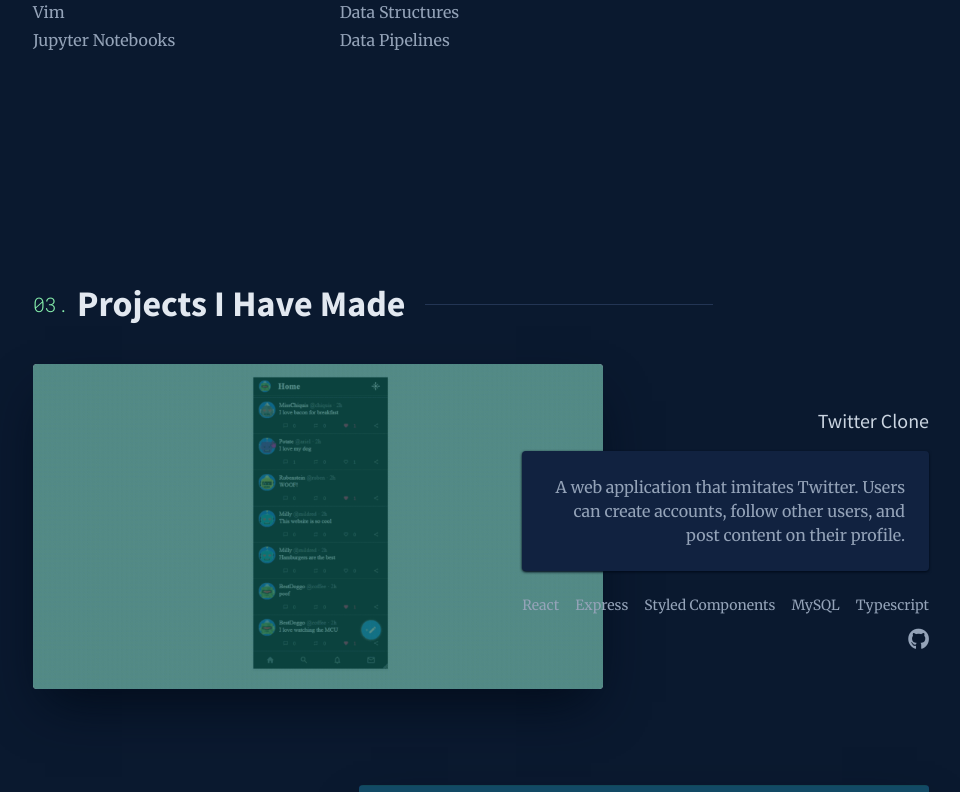
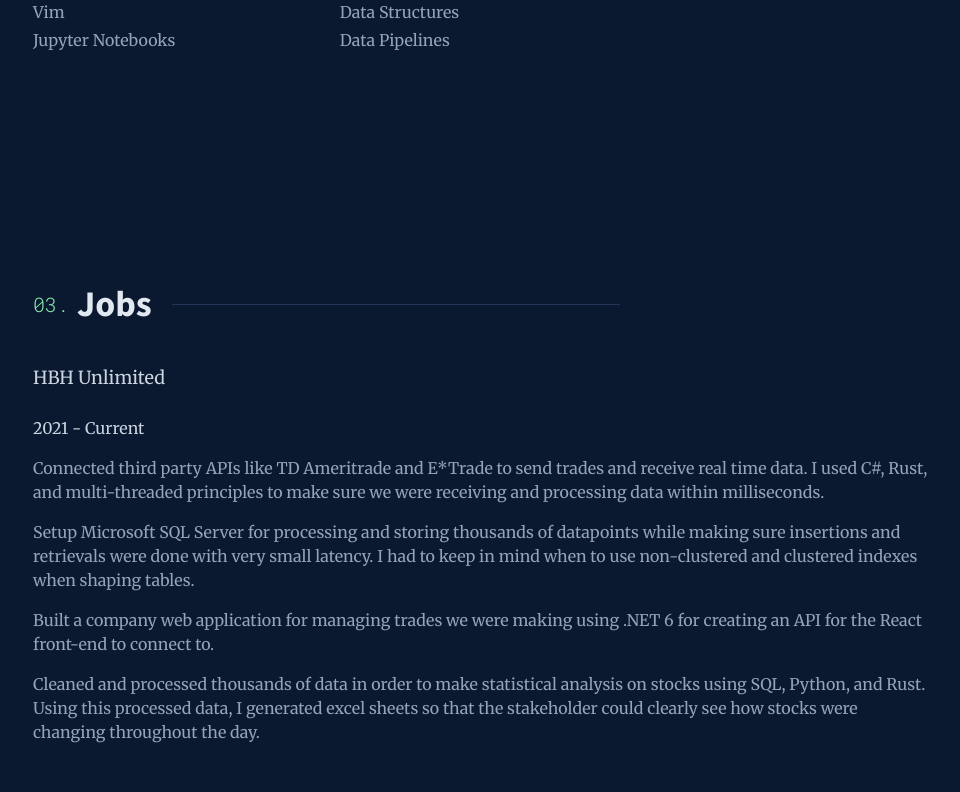
Before and after one commit to alira008/alira008.github.io, a React (Create React App) app: page / in a window 1280 px wide. Shown: the part 2000-2792 px from the top of the page, without its empty margins (159-1119 px from the left). Built offline with nearby package versions, Linux system fonts and the light colour scheme.

Commit message:
added jobs

```diff
--- a/src/App.js
+++ b/src/App.js
@@ -217,10 +217,43 @@
           </div>
         </section>
         <section
+          id="Jobs"
+          className="flex flex-col py-14 mx-auto max-w-xl lg:py-28 lg:max-w-4xl"
+        >
+          <h2 className="flex items-center mt-2 mb-10 font-sans text-2xl font-bold lg:text-4xl text-slate-200 before:content-['03.'] before:font-mono before:font-light before:text-green-300 before:text-xl before:mr-2 after:ml-2 md:after:ml-3 lg:after:ml-5 after:w-8 md:after:w-64 lg:after:w-1/2 after:h-px after:bg-navy-100">
+            Jobs
+          </h2>
+          <p className="mb-6 text-lg text-slate-300">HBH Unlimited</p>
+          <p className="mb-4 text-slate-300">2021 - Current</p>
+          <p className="mb-4">
+            Connected third party APIs like TD Ameritrade and E*Trade to send
+            trades and receive real time data. I used C#, Rust, and
+            multi-threaded principles to make sure we were receiving and
+            processing data within milliseconds.
+          </p>
+          <p className="mb-4">
+            Setup Microsoft SQL Server for processing and storing thousands of
+            datapoints while making sure insertions and retrievals were done
+            with very small latency. I had to keep in mind when to use
+            non-clustered and clustered indexes when shaping tables.
+          </p>
+          <p className="mb-4">
+            Built a company web application for managing trades we were making
+            using .NET 6 for creating an API for the React front-end to connect
+            to.
+          </p>
+          <p>
+            Cleaned and processed thousands of data in order to make statistical
+            analysis on stocks using SQL, Python, and Rust. Using this processed
+            data, I generated excel sheets so that the stakeholder could clearly
+            see how stocks were changing throughout the day.
+          </p>
+        </section>
+        <section
           id="Projects"
           className="flex flex-col py-14 mx-auto max-w-xl lg:py-28 lg:max-w-4xl"
         >
-          <h2 className="flex items-center mt-2 mb-10 font-sans text-2xl font-bold lg:text-4xl text-slate-200 before:content-['03.'] before:font-mono before:font-light before:text-green-300 before:text-xl before:mr-2 after:ml-2 md:after:ml-3 lg:after:ml-5 after:w-8 md:after:w-64 lg:after:w-72 after:h-px after:bg-navy-100">
+          <h2 className="flex items-center mt-2 mb-10 font-sans text-2xl font-bold lg:text-4xl text-slate-200 before:content-['04.'] before:font-mono before:font-light before:text-green-300 before:text-xl before:mr-2 after:ml-2 md:after:ml-3 lg:after:ml-5 after:w-8 md:after:w-64 lg:after:w-72 after:h-px after:bg-navy-100">
             Projects I Have Made
           </h2>
           <ul>
@@ -239,7 +272,7 @@
           id="Contact"
           className="flex flex-col items-center py-14 mx-auto max-w-4xl lg:py-28"
         >
-          <h2 className="flex items-center self-start mt-2 mb-10 font-sans text-4xl md:self-auto text-slate-200 before:content-['04.'] before:font-mono before:font-light before:bottom-1 before:text-green-300 before:text-xl before:mr-2">
+          <h2 className="flex items-center self-start mt-2 mb-10 font-sans text-4xl md:self-auto text-slate-200 before:content-['05.'] before:font-mono before:font-light before:bottom-1 before:text-green-300 before:text-xl before:mr-2">
             Get In Touch
           </h2>
           <p className="mb-12">
--- a/src/components/TopNav/index.js
+++ b/src/components/TopNav/index.js
@@ -33,6 +33,9 @@
         </li>
         <li>
           <NavBarLinkButton name={"Skills"} itemNumber={"02"} />
+        </li>
+        <li>
+          <NavBarLinkButton name={"Jobs"} itemNumber={"03"} />
         </li>
         <li>
           <NavBarLinkButton name={"Projects"} itemNumber={"04"} />
@@ -82,6 +85,13 @@
             </li>
             <li className="w-full">
               <NavBarLinkButton
+                name={"Jobs"}
+                itemNumber={"03"}
+                isMobileButton
+              />
+            </li>
+            <li className="w-full">
+              <NavBarLinkButton
                 name={"Projects"}
                 itemNumber={"04"}
                 isMobileButton
```
